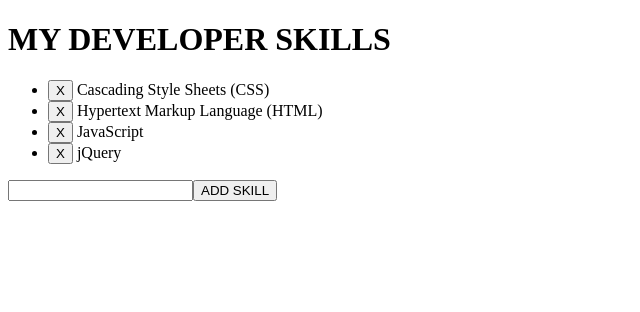
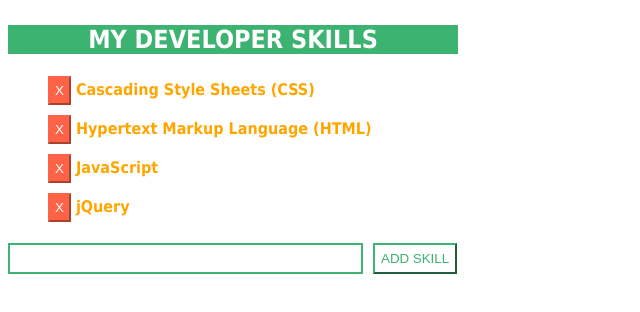
Before and after one commit to saraehutch94/dev-skills-lab, a plain HTML site: page index.html in a window 1280 px wide. Shown: the whole page, without its empty margins (0-640 px from the left). Drawn offline with nearby package versions, Linux system fonts and the light colour scheme.

Commit message:
more edits to html and css files

```diff
--- a/css/style.css
+++ b/css/style.css
@@ -0,0 +1,46 @@
+
+body {
+    font-family: Tahoma;
+    position: relative;
+}
+
+.all-content {
+    width: 450px;
+    position: absolute;
+    margin: 0 auto;
+}
+
+h1 {
+    color: white;
+    background-color:mediumseagreen;
+    text-align: center;
+    font-size: 25px;
+}
+
+.remove-btn {
+    background-color:tomato;
+    color: white;
+    border-color: tomato;
+    padding: 5px;
+    margin: 5px 0 5px 0;
+}
+
+.list-item {
+    color:orange;
+    font-weight: bold;
+    list-style-type: none;
+}
+
+.input-box {
+    border: 2px solid mediumseagreen;
+    width: 347px;
+    height: 25px;
+}
+
+#add-skill-btn {
+    background-color: white;
+    color: mediumseagreen;
+    border-color: mediumseagreen;
+    padding: 6px;
+    margin: 0 0 0 10px;
+}
--- a/index.html
+++ b/index.html
@@ -14,13 +14,17 @@
     <script defer src="./js/script.js"></script>
 </head>
 <body>
-    <h1>MY DEVELOPER SKILLS</h1>
-    <ul>
-        <li class="list-item"><button class="remove-button">X</button> Cascading Style Sheets (CSS)</li>
-        <li class="list-item"><button class="remove-button">X</button> Hypertext Markup Language (HTML)</li>
-        <li class="list-item"><button class="remove-button">X</button> JavaScript</li>
-        <li class="list-item"><button class="remove-button">X</button> jQuery </li>
-    </ul>
-    <input class="input"><button id="add-skill-btn">ADD SKILL</button>
+    <div class="all-content">
+        <h1>MY DEVELOPER SKILLS</h1>
+        <ul>
+            <li class="list-item"><button class="remove-btn">X</button> Cascading Style Sheets (CSS)</li>
+            <li class="list-item"><button class="remove-btn">X</button> Hypertext Markup Language (HTML)</li>
+            <li class="list-item"><button class="remove-btn">X</button> JavaScript</li>
+            <li class="list-item"><button class="remove-btn">X</button> jQuery </li>
+        </ul>
+        <form>
+        <input type="text" class="input-box"><input type="submit" value="ADD SKILL" id="add-skill-btn">
+        </form>
+    </div>
 </body>
 </html>
```
